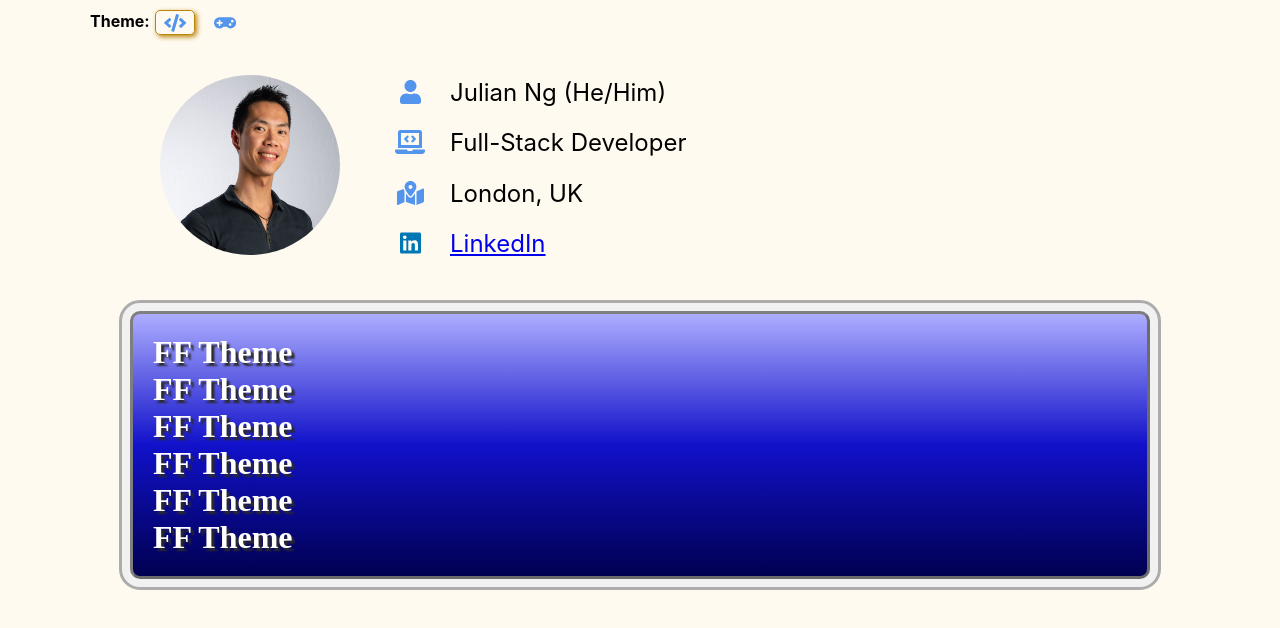
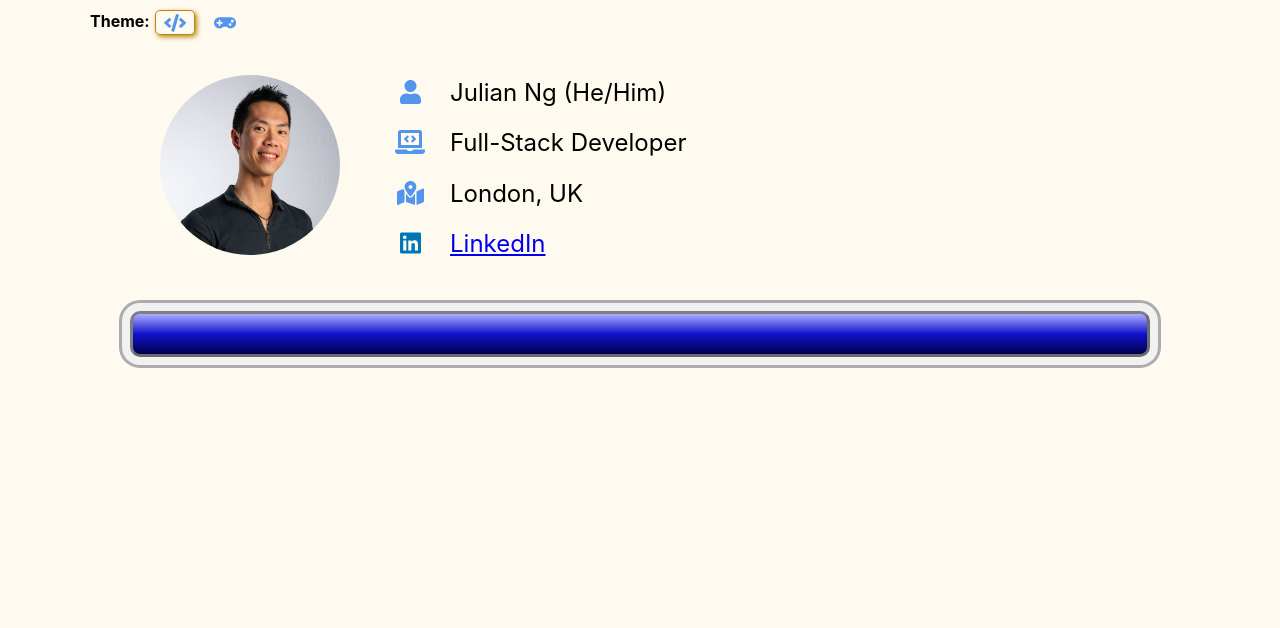
Before and after one commit to julesnuggy/cv, a React (Create React App) app: page /ff-theme in a window 1280 px wide. Shown: the top 628 px of the page. Built offline with nearby package versions, Linux system fonts and the light colour scheme; a web font is replaced by a local one.

Commit message:
Create SectionTitle component

```diff
--- a/src/components/ff-theme/card.tsx
+++ b/src/components/ff-theme/card.tsx
@@ -1,16 +1,18 @@
-import React from 'react'
+import React, {ReactNode} from 'react'
 
 import '../../styles/ff-theme/card.scss';
 
-const Card = () => {
+type Props = {
+  isTitle?: boolean;
+  children?: ReactNode;
+}
+
+const Card = ({ isTitle = false, children }: Props) => {
   return (
-    <div className='ff-card'>
-      <div className='ff-card-item'>FF Theme</div>
-      <div className='ff-card-item'>FF Theme</div>
-      <div className='ff-card-item'>FF Theme</div>
-      <div className='ff-card-item'>FF Theme</div>
-      <div className='ff-card-item'>FF Theme</div>
-      <div className='ff-card-item'>FF Theme</div>
+    <div className={`ff-card ${isTitle && 'title'}`}>
+      <div className='ff-card-item'>
+        {children}
+      </div>
     </div>
   )
 }
--- a/src/styles/ff-theme/card.scss
+++ b/src/styles/ff-theme/card.scss
@@ -39,3 +39,14 @@
 .ff-card-item {
   border-radius: 5px;
 }
+
+.title {
+  display: block;
+  position: relative;
+  width: fit-content;
+  padding: 8px 16px;
+  margin: 0;
+  top: -23px;
+  left: -23px;
+  color: #03c2c2;
+}
```
Also changed, not shown: src/components/ff-theme/sectionTitle.tsx (added, +16 -0 lines).
